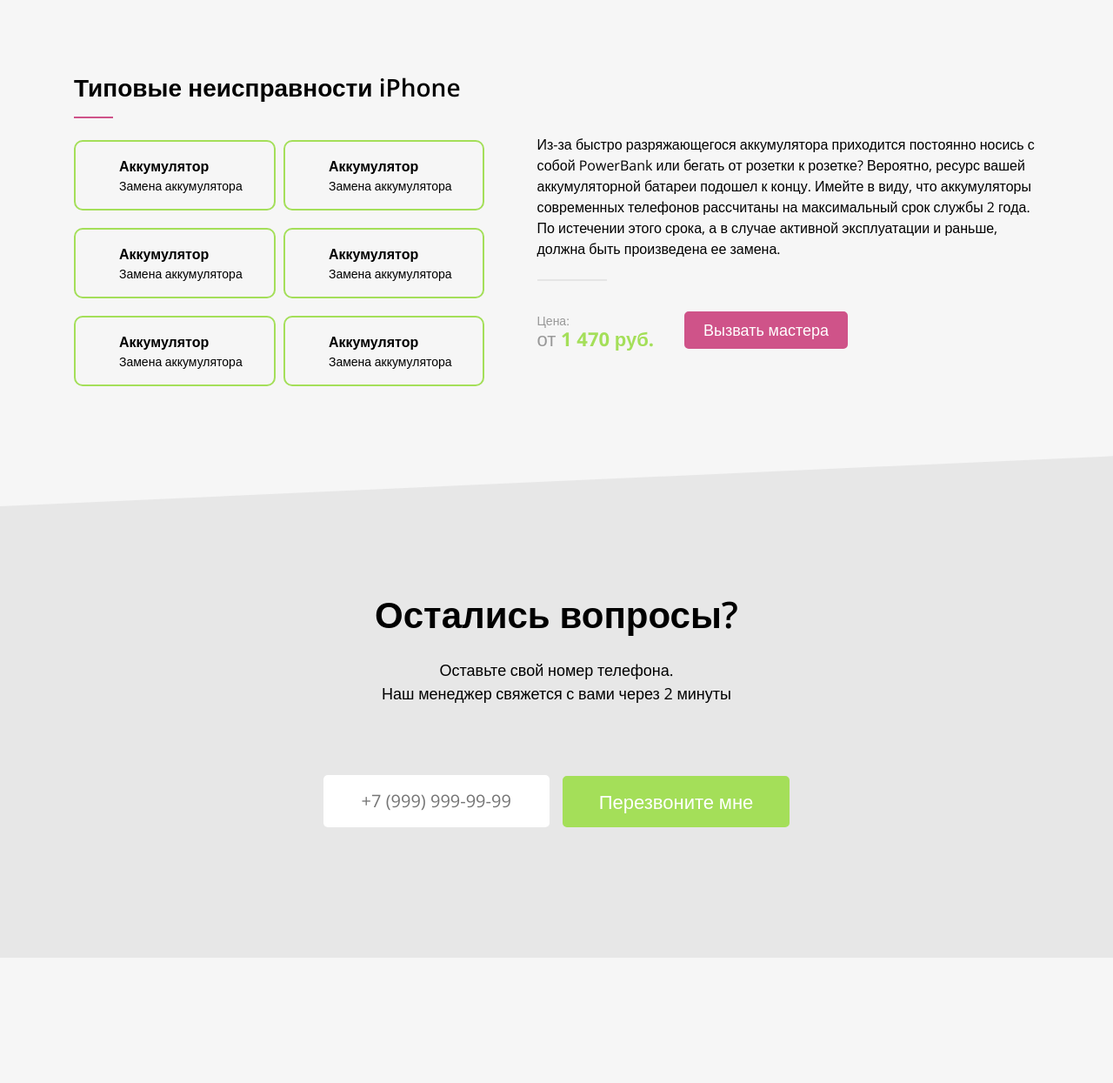
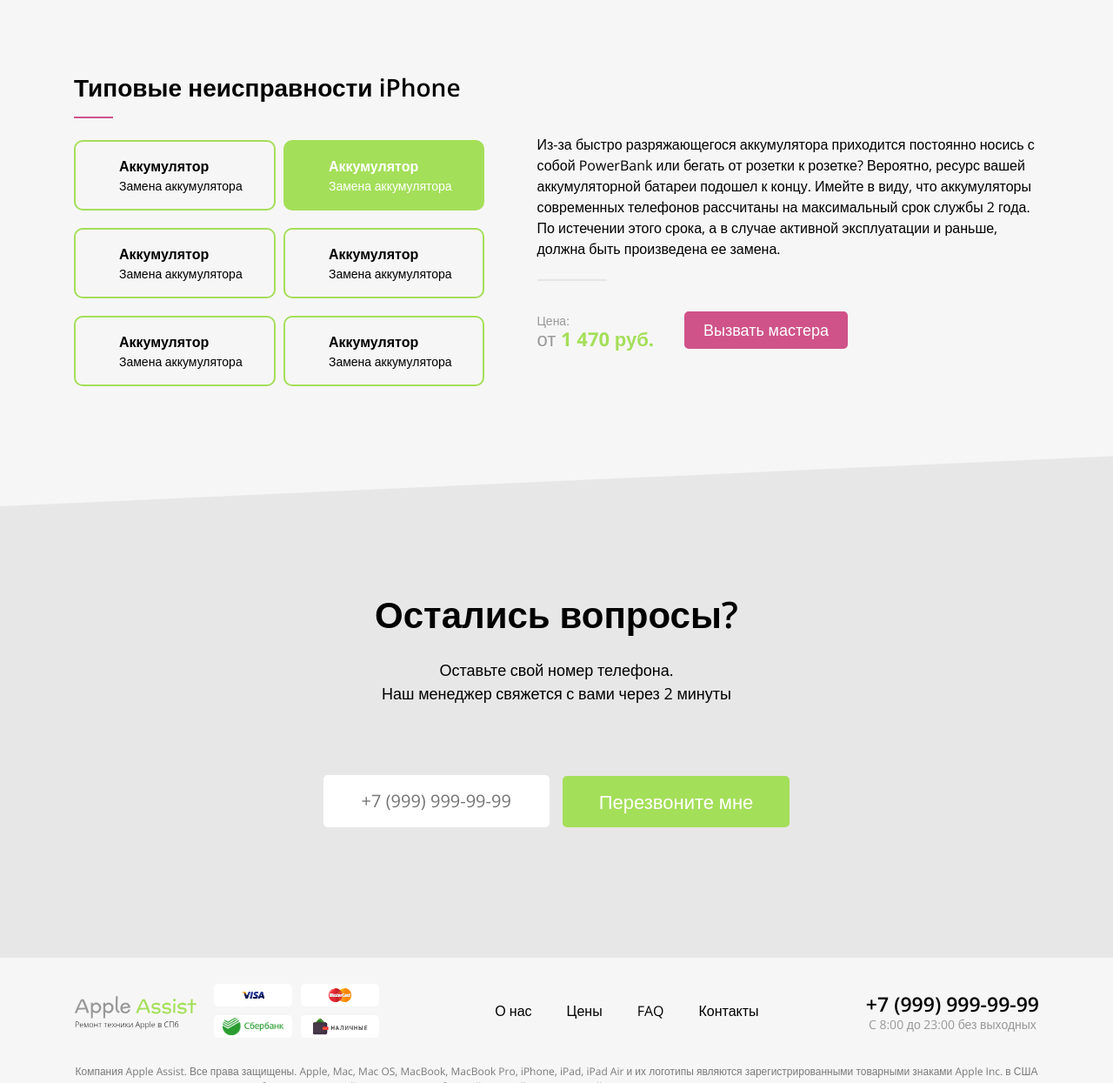
Before and after one commit to Parselian/apple-assist, a PHP site: page / in a window 1280 px wide; the page is wider, and only the part inside the window is pictured. Shown: the part 5255-6500 px from the top of that part at 87% size. Before the commit the page ends 6356 px from the top of that part, so only its background shows below. Run offline with PHP 8.4, Linux system fonts and the light colour scheme.

Commit message:
finished design of footer section (with adaptive)

```diff
--- a/src/assets/css/style.css
+++ b/src/assets/css/style.css
@@ -781,3 +781,93 @@ body {
     border-color: #A4DF59; }
     .faq__form-button:hover {
       color: #A4DF59; }
+
+.footer {
+  padding: 30px 0; }
+  .footer__wrap {
+    margin-bottom: 30px;
+    display: flex;
+    align-items: center;
+    justify-content: space-between; }
+  .footer__col {
+    display: flex;
+    align-items: center; }
+  .footer__nav-link {
+    margin-right: 40px;
+    color: #000;
+    font-family: 'Open Sans', sans-serif, --apple-system;
+    font-size: 16px;
+    font-weight: 300;
+    text-decoration: none; }
+    .footer__nav-link:last-child {
+      margin-right: 0; }
+  .footer__logo {
+    margin-right: 20px; }
+  .footer__billing {
+    width: 90px;
+    height: 26px;
+    background-color: #ffffff;
+    border-radius: 5px;
+    object-fit: contain; }
+    .footer__billings {
+      width: 200px;
+      display: flex;
+      flex-wrap: wrap; }
+    .footer__billing:nth-child(odd) {
+      margin-right: 10px; }
+    .footer__billing:nth-last-child(-n+2) {
+      margin-top: 10px;
+      padding: 3px; }
+  .footer__contacts {
+    flex-direction: column;
+    align-items: center; }
+  .footer__phone {
+    display: block;
+    font-weight: 600;
+    font-size: 23px;
+    text-decoration: none;
+    color: #000; }
+  .footer__worktime {
+    margin-top: -5px;
+    font-size: 14px;
+    color: #989898; }
+  .footer__footnote {
+    font-size: 12px;
+    font-weight: 300;
+    text-align: center;
+    color: #000;
+    opacity: 0.5; }
+
+@media (max-width: 1200px) {
+  .footer__logo {
+    width: 210px; }
+  .footer__nav-link:nth-last-child(-n+2) {
+    display: none; }
+  .footer__nav-link:nth-child(2) {
+    margin-right: 0; } }
+
+@media (max-width: 992px) {
+  .footer__col:first-child {
+    flex-direction: column;
+    align-items: center; }
+  .footer__logo {
+    margin-right: 0;
+    margin-bottom: 30px; } }
+
+@media (max-width: 768px) {
+  .footer__wrap {
+    flex-direction: column; }
+  .footer__col {
+    margin-bottom: 40px; }
+  .footer__nav {
+    display: flex;
+    flex-wrap: wrap; }
+    .footer__nav-link {
+      width: 48%;
+      margin-bottom: 20px;
+      margin-right: 0;
+      font-size: 20px;
+      text-align: center; }
+      .footer__nav-link:nth-last-child(-n+2) {
+        display: block;
+        margin-bottom: 0; } }
--- /dev/null
+++ b/src/assets/sass/_footer.scss
@@ -0,0 +1,71 @@
+.footer {
+  padding: 30px 0;
+  &__wrap {
+    margin-bottom: 30px;
+    display: flex;
+    align-items: center;
+    justify-content: space-between;
+  }
+  &__col {
+    display: flex;
+    align-items: center;
+  }
+  &__nav {
+    &-link {
+      margin-right: 40px;
+      color: $main-text-color;
+      font-family: 'Open Sans', sans-serif, --apple-system;
+      font-size: 16px;
+      font-weight: 300;
+      text-decoration: none;
+      &:last-child {
+        margin-right: 0;
+      }
+    }
+  }
+  &__logo {
+    margin-right: 20px;
+  }
+  &__billing {
+    &s {
+      width: 200px;
+      display: flex;
+      flex-wrap: wrap;
+    }
+    width: 90px;
+    height: 26px;
+    background-color: #ffffff;
+    border-radius: 5px;
+    object-fit: contain;
+    &:nth-child(odd) {
+      margin-right: 10px;
+    }
+    &:nth-last-child(-n+2) {
+      margin-top: 10px;
+      padding: 3px;
+    }
+  }
+  &__contacts {
+    flex-direction: column;
+    align-items: center;
+  }
+  &__phone {
+    display: block;
+    font-weight: 600;
+    font-size: 23px;
+    text-decoration: none;
+    color: $main-text-color;
+  }
+  &__worktime {
+    margin-top: -5px;
+    font-size: 14px;
+    color: $inactive-text-color;
+  }
+  &__footnote {
+    font-size: 12px;
+    font-weight: 300;
+    text-align: center;
+    color: $main-text-color;
+    opacity: 0.5;
+  }
+}
--- a/src/assets/sass/style.scss
+++ b/src/assets/sass/style.scss
@@ -111,4 +111,5 @@ body {
   @import "steps";
   @import "common-section";
   @import "faq";
+  @import "footer";
   @import "media";
--- a/src/index.php
+++ b/src/index.php
@@ -397,7 +397,7 @@ require_once(__DIR__ . '/assets/configs/config.php');
 			</picture>
 			<div class="about-us__blob">
 				<h4 class="about-us__blob-title">Евгений Пригожин</h4>
-				<div class="about-us__blob-subtitle">Основатель <?= $company_name; ?></div>
+				<div class="about-us__blob-subtitle">Основатель <?= $company_name ?></div>
 				<div class="about-us__blob-text">
 					“кратко расписать самое главное преимущество”
 				</div>
@@ -554,7 +554,7 @@ require_once(__DIR__ . '/assets/configs/config.php');
 						Замена аккумулятора
 					</div>
 				</div>
-				<div class="common__block">
+				<div class="common__block common__block_active">
 					<svg class="common__block-icon">
 						<use xlink:href="./assets/stack/sprite.svg#battery"></use>
 					</svg>
@@ -638,7 +638,7 @@ require_once(__DIR__ . '/assets/configs/config.php');
 			<span class="line-break"></span>
 			Наш менеджер свяжется с вами через 2 минуты
 		</div>
-		<form action="" class="faq__form">
+		<form action="#" method="POST" class="faq__form">
 			<div class="form__inputs">
 				<input type="text" class="form__input faq__form-input" placeholder="+7 (999) 999-99-99">
 				<button class="callback-button form__button faq__form-button">Перезвоните мне</button>
@@ -646,5 +646,32 @@ require_once(__DIR__ . '/assets/configs/config.php');
 		</form>
 	</div>
 </section>
+
+<footer class="footer">
+    <div class="container footer__wrap">
+      <div class="footer__col">
+        <img src="./assets/svg/logo.svg" alt="logo" class="footer__logo">
+        <div class="footer__billings">
+          <img src="./assets/svg/visa.svg" alt="visa" class="footer__billing">
+          <img src="./assets/svg/mastercard.svg" alt="mastercard" class="footer__billing">
+          <img src="./assets/images/sber.png" alt="sberbank" class="footer__billing">
+          <img src="./assets/images/rub.png" alt="cash" class="footer__billing">
+        </div>
+      </div>
+      <nav class="footer__col footer__nav">
+        <a href="#about" class="footer__nav-link">О нас</a>
+        <a href="#prices" class="footer__nav-link">Цены</a>
+        <a href="#faq" class="footer__nav-link">FAQ</a>
+        <a href="#contacts" class="footer__nav-link">Контакты</a>
+      </nav>
+      <div class="footer__col footer__contacts">
+        <a href="tel:<?= $phone_link?>" class="footer__phone"><?= $phone_format?></a>
+        <div class="footer__worktime">C 8:00 до 23:00 без выходных</div>
+      </div>
+    </div>
+    <div class="container footer__footnote">
+      Компания <?= $company_name?>. Все права защищены. Apple, Mac, Mac OS, MacBook, MacBook Pro, iPhone, iPad, iPad Air и их логотипы являются зарегистрированными товарными знаками Apple Inc. в США и других странах. Информация опубликованная на сайте не является публичной офертой, определяемой положениями Статьи 437 ГК РФ. Цены указаны за услугу, запчасти в эту стоимость не входят.
+    </div>
+  </footer>
 </body>
 </html>
```
Also changed, not shown: src/assets/sass/_media.scss (+58 -0 lines), src/assets/images/rub.png (added), src/assets/images/sber.png (added), src/assets/svg/mastercard.svg (added), src/assets/svg/visa.svg (added).
